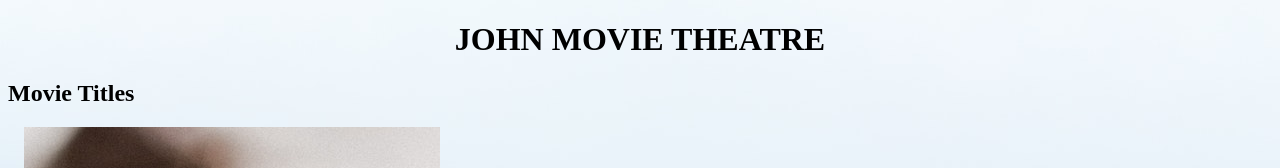
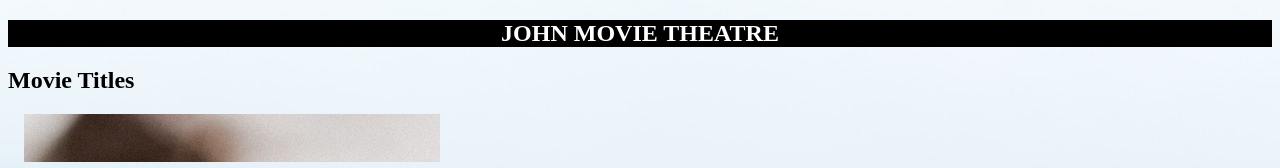
Before and after one commit to john-justic/week3-code-challenge, a website: page index.html in a window 1280 px wide. Shown: the top 168 px of the page. Drawn offline with Linux system fonts and the light colour scheme; no server answers.

Commit message:
Completed assignment

```diff
--- a/index.css
+++ b/index.css
@@ -13,6 +13,7 @@ body {
   }
   h1 {
     text-align: center;
+    color: white;
   }
 
   #pic{
@@ -48,6 +49,7 @@ body {
       margin-left: 1em;
       color
     }
+
     #list {
     cursor: pointer;
     margin: 1em;
@@ -74,3 +76,6 @@ body {
       font-weight: 700;
       font-family: 'Trebuchet MS' ;
     }
+    nav {
+      background-color: black;
+    }
--- a/index.html
+++ b/index.html
@@ -7,7 +7,7 @@
 </head>
 
 <body>
-    <h1>JOHN MOVIE THEATRE</h1>
+    <nav><h1>JOHN MOVIE THEATRE</h1></nav>
     <h2>Movie Titles</h2>
     <div class="box">
         <div id="menu">
```
